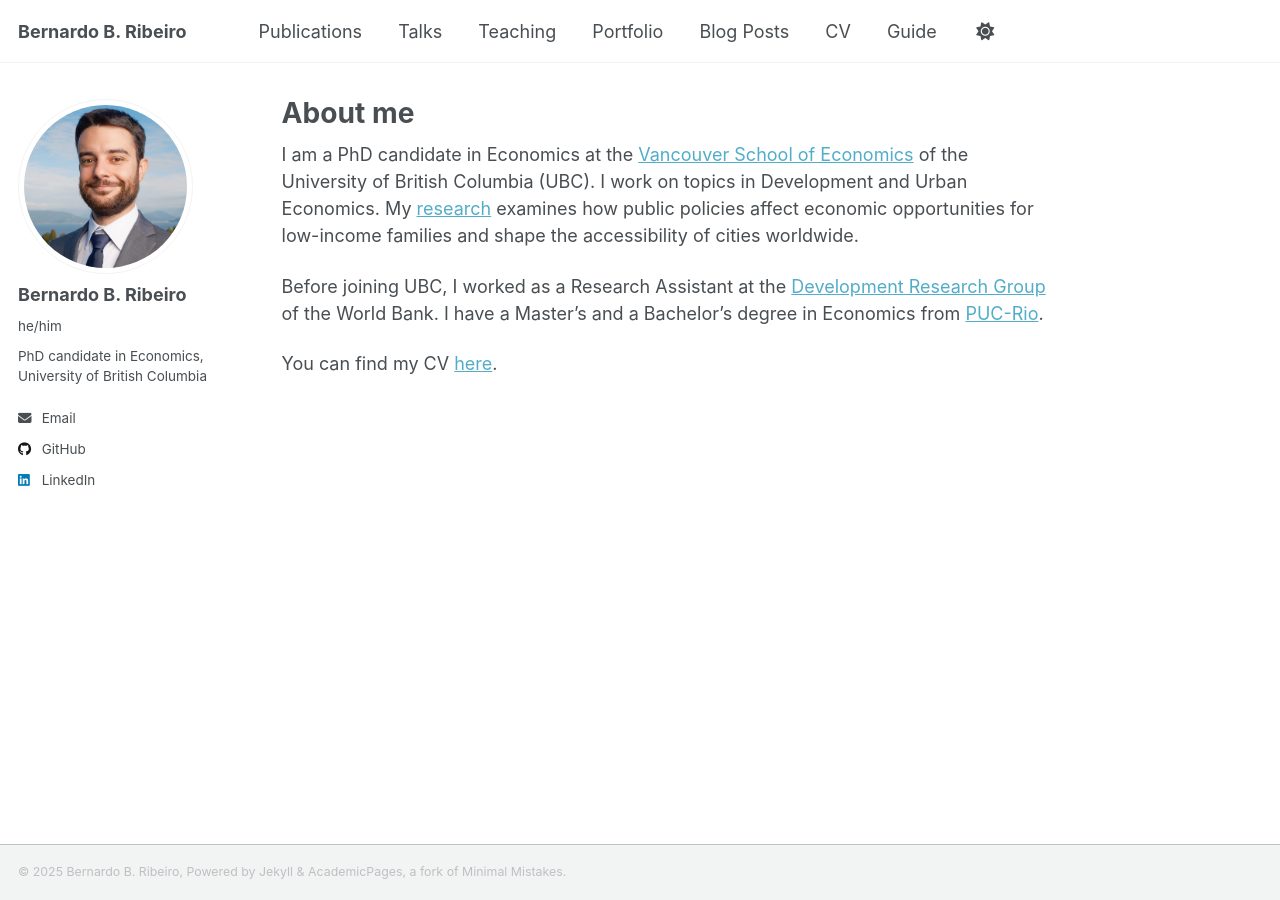
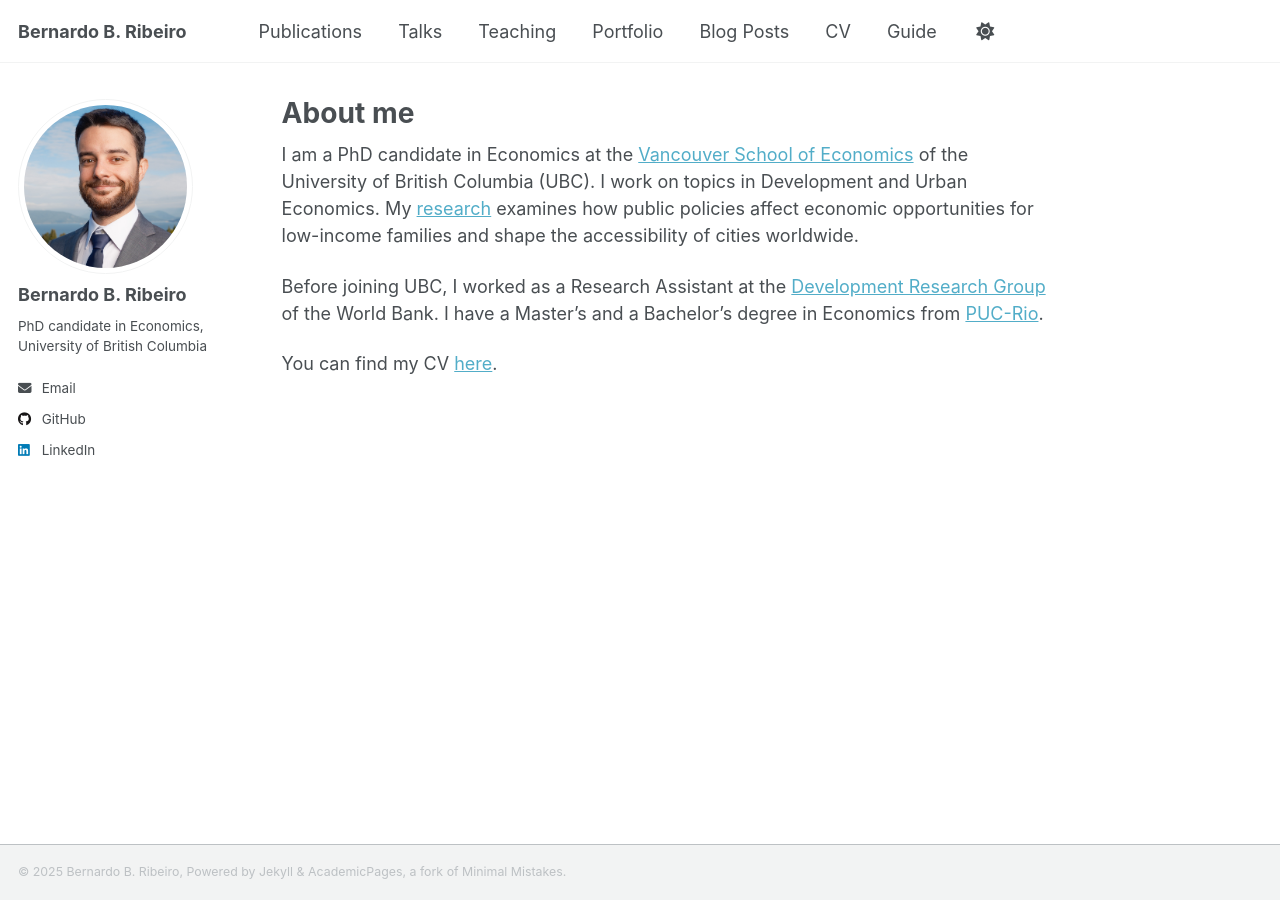
Before and after one commit to bbribeiro/bbribeiro.github.io, a Jekyll site: the page built from _pages/about.md, in a window 1280 px wide. Built offline with Jekyll 4.4.1, drawn with Linux system fonts in a browser that asks for light colours; a script that is not in the unit is left out.

Commit message:
Update _config.yml

```diff
--- a/_config.yml
+++ b/_config.yml
@@ -25,7 +25,7 @@ author:
   # Biographic information
   avatar           : "headshot.jpg"
   name             : "Bernardo B. Ribeiro"
-  pronouns         : "he/him"
+  pronouns         : # example: she/her
   bio              : "PhD candidate in Economics, University of British Columbia"
   location         : # Text
   employer         : # Text
```
